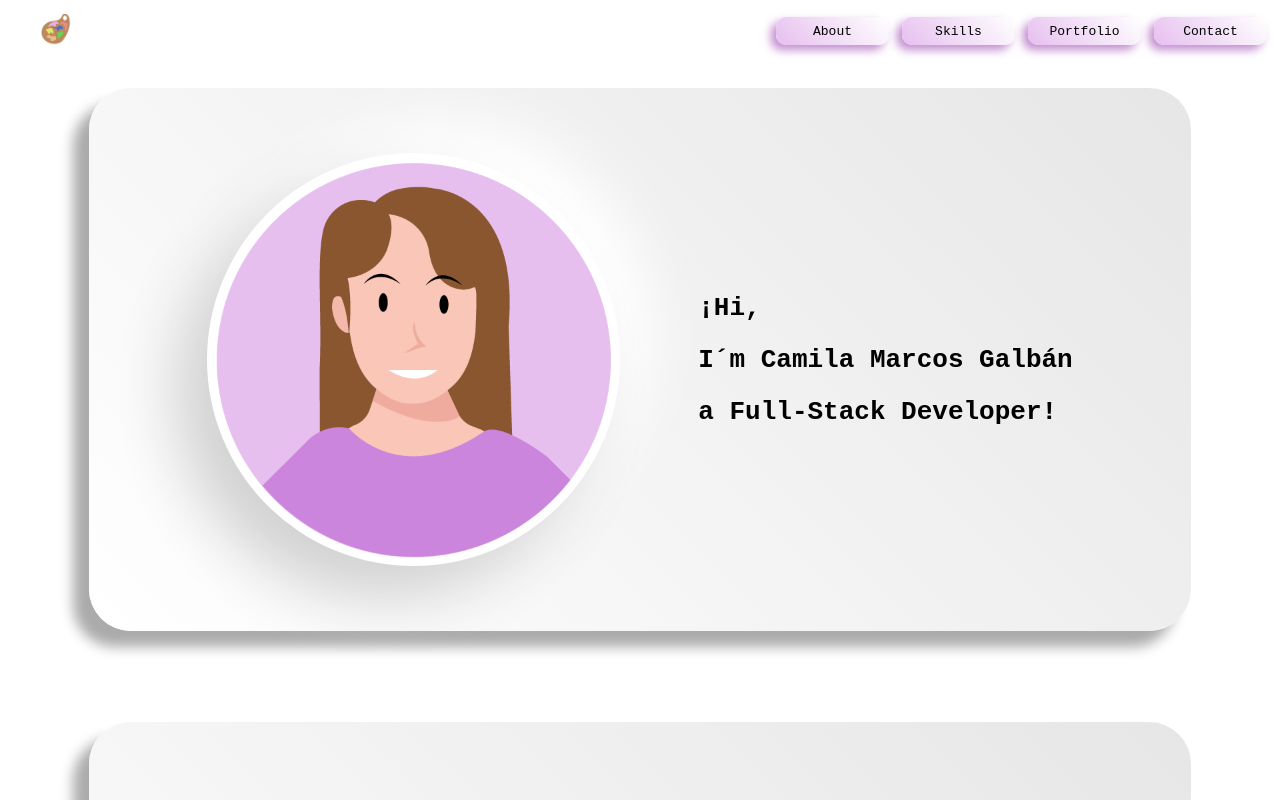
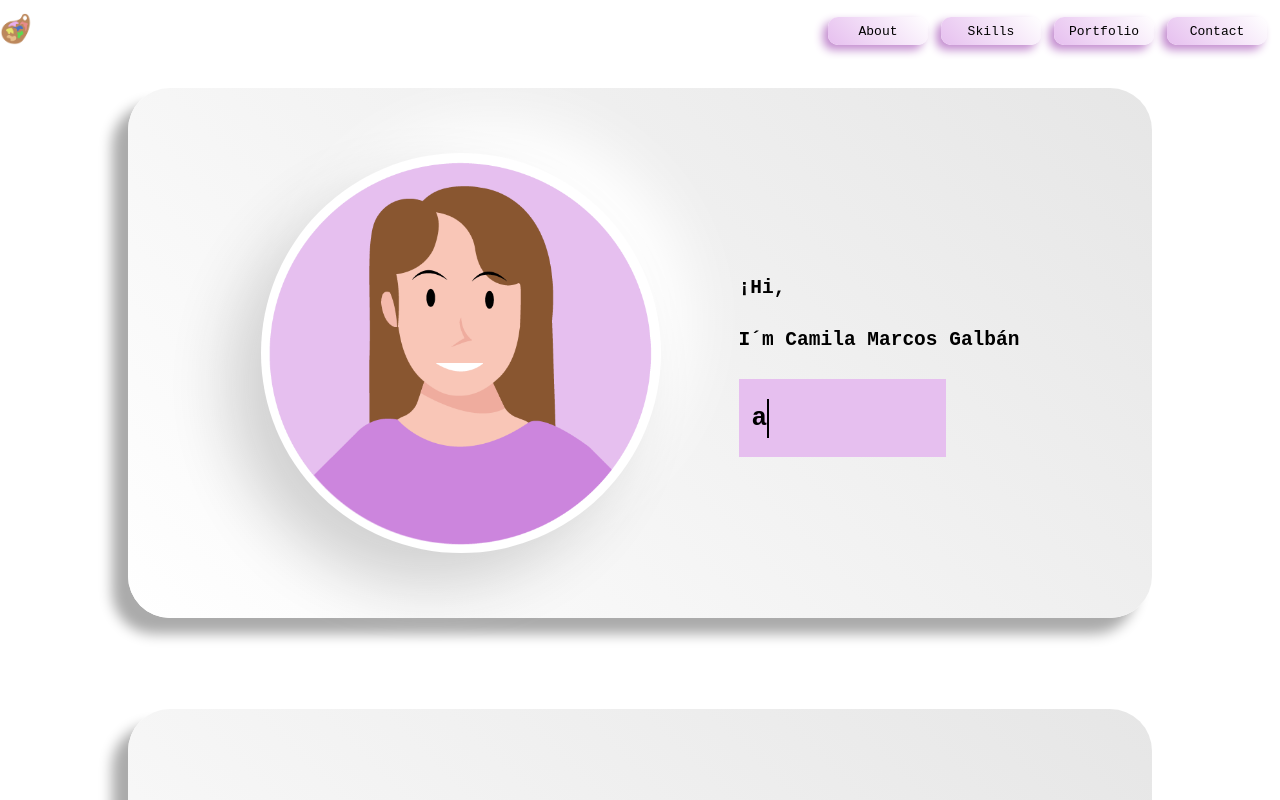
Before and after one commit to camila-marcosgalban/Portfolio, a React (Create React App) app: page / in a window 1280 px wide. Shown: the top 800 px of the page. Built offline with nearby package versions, Linux system fonts and the light colour scheme.

Commit message:
welcome animation

```diff
--- a/src/components/Home/Home.css
+++ b/src/components/Home/Home.css
@@ -1,6 +1,8 @@
 * {
     font-family: monospace;
     scroll-behavior: smooth;
+    box-sizing: border-box;
+    padding: 0;
 }
 
 main {
@@ -18,7 +20,7 @@ main #introContainer {
     box-shadow: -16px 16px 13px #ababab,
         16px -16px 13px #ffffff;
     margin: 2rem;
-    padding: 2rem 3rem;
+    padding: 2rem;
 
 }
 
@@ -44,5 +46,66 @@ main #introContainer {
 #introTextContainer {
     text-align: left;
     line-height: 4rem;
-    margin: 3rem
+    margin: 3rem;
 }
+
+#wrapper {
+    background-color: #e6bfef;
+    height: 6rem;
+    padding: 1rem;
+    display: inline-flex;
+    align-items: center;
+    overflow: hidden;
+}
+
+.static {
+    font-size: 1.5rem;
+    font-weight: 600;
+}
+
+.dynamic {
+    font-size: 2rem;
+    font-weight: 600;
+    height: 3rem;
+    line-height: 3rem;
+    overflow: hidden;
+}
+
+.separeted {
+    margin-left: 10px;
+}
+
+.dynamic li {
+    list-style-type: none;
+    position: relative;
+    top: 0;
+    animation: slide 9s steps(3) infinite;
+}
+
+@keyframes slide {
+    100% {
+        top: -117px
+    }
+}
+
+.dynamic li span {
+    position: relative;
+}
+
+.dynamic li span::after {
+    content: "";
+    position: absolute;
+    left: 0;
+    width: 100%;
+    height: 150%;
+    background-color: #e6bfef;
+    border-left: 2px solid black;
+    animation: typing 3s steps(9) infinite;
+}
+
+@keyframes typing {
+    100% {
+        left: 100%;
+        margin: 0 -35px 0 35px;
+    }
+}
--- a/src/components/Home/Home.jsx
+++ b/src/components/Home/Home.jsx
@@ -18,10 +18,17 @@ const Home = () => {
                 <div id='introContainer'>
                     <div id='imageContainer'><img src={profile} alt="profile" /></div>
                     <div id='introTextContainer'>
-                        <h1>¡Hi, <br />
-                            I´m Camila Marcos Galbán <br />
-                            a Full-Stack Developer!
-                        </h1>
+                        <h1 class="static">¡Hi, <br />
+                            I´m Camila Marcos Galbán</h1>
+                        <div id="wrapper">
+                            <h1>a</h1>
+                            <ul class="dynamic">
+                                <li><span className='separeted'>Developer!</span></li>
+                                <li><span className='separeted'>Desginer!</span></li>
+                                <li><span>n Artist!</span></li>
+                            </ul>
+                        </div>
+
                     </div>
                 </div>
             </main>
```
